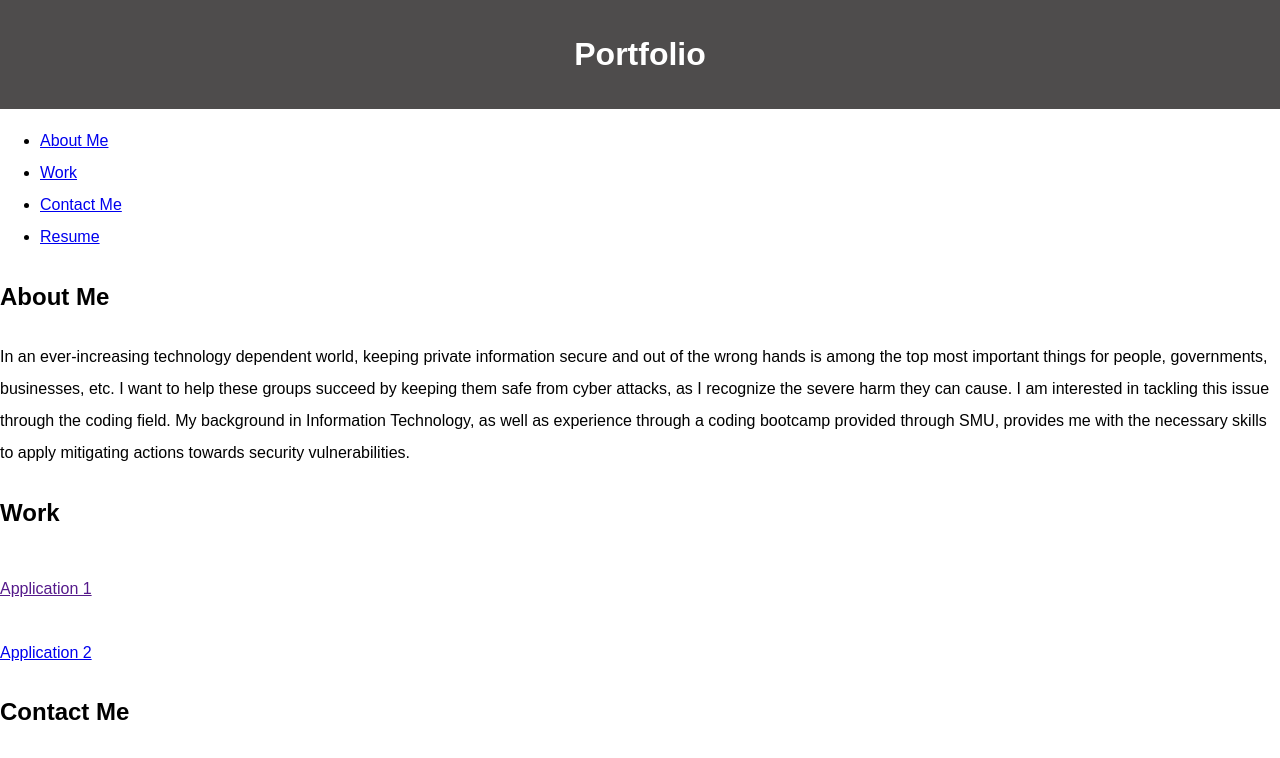
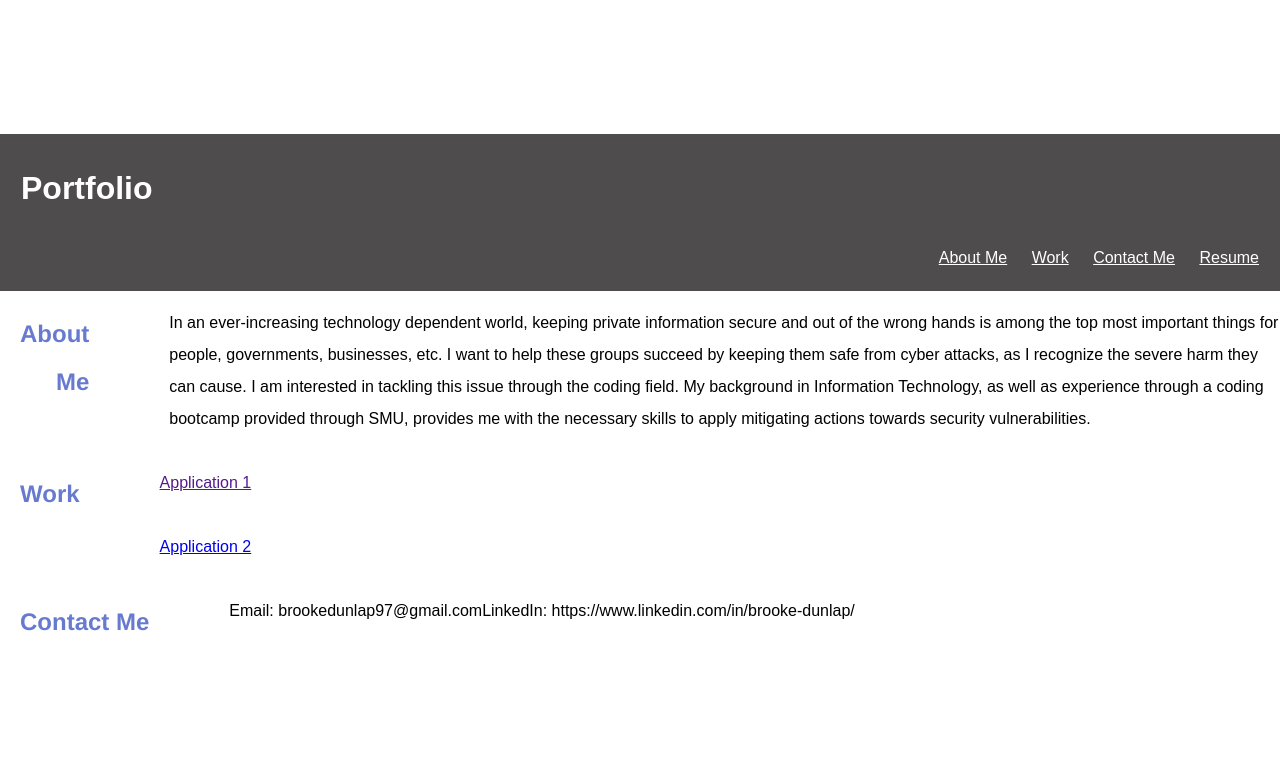
Before and after one commit to brooke-dunlap/portfolio, a plain HTML site: page index.html in a window 1280 px wide. Drawn offline with Linux system fonts and the light colour scheme.

Commit message:
Added flex properties and fixed some design issues

```diff
--- a/index.html
+++ b/index.html
@@ -9,7 +9,6 @@
 <body>
     <header>
         <h1>Portfolio</h1>
-    </header>
         <nav>
             <ul>
                 <li><a href="#about">About Me</a></li>
@@ -18,6 +17,8 @@
                 <li><a href="#resume">Resume</a></li>
             </ul>
         </nav>
+    </header>
+
 
     <div id="about">
         <h2>About Me</h2>
@@ -30,7 +31,7 @@
 
     <div id="work">
         <h2>Work</h2>
-        <div>
+        <div class="work-gallery">
             <a href="">
                 <img src="" alt="" >
                 <p>Application 1</p>
@@ -44,5 +45,8 @@
 
     <div id="contact">
         <h2>Contact Me</h2>
+        <p class="contact-info">Email: brookedunlap97@gmail.com</p>
+        <p class="contact-info">LinkedIn: https://www.linkedin.com/in/brooke-dunlap/</p>
     </div>
+
 </body>
--- a/styles.css
+++ b/styles.css
@@ -3,11 +3,56 @@ body {
     line-height: 2;
     margin: 0;
     padding: 0;
+    display: flex;
+    flex-direction: column;
+    justify-content: center;
+    height: 100vh;
 }
 
 header {
     background: #4e4c4c;
-    color: #fff;
+    color: white;
     padding: 1px;
-    text-align: center;
+    text-align: right;
 }
+
+h1 {
+    text-align: left;
+    margin-left: 20px;
+    width: 50%;
+}
+
+nav ul li {
+    display: inline;
+    margin-right: 20px;
+}
+
+nav ul li a {
+    color: white;
+}
+
+h2 {
+    color: rgba(14, 45, 179, 0.63);
+    font-weight: bold;
+    font-family: 'Franklin Gothic Medium', 'Arial Narrow', Arial, sans-serif;
+    font-size: x-large;
+    margin-right: 80px;
+    margin-left: 20px;
+    text-align: right;
+}
+
+#about {
+    display: flex;
+}
+
+#work {
+    display: flex;
+}
+
+#contact {
+    display: flex;
+}
+
+.contact-info {
+    display:block;
+}
```
Lines whose indentation alone changed are shown as unchanged.
